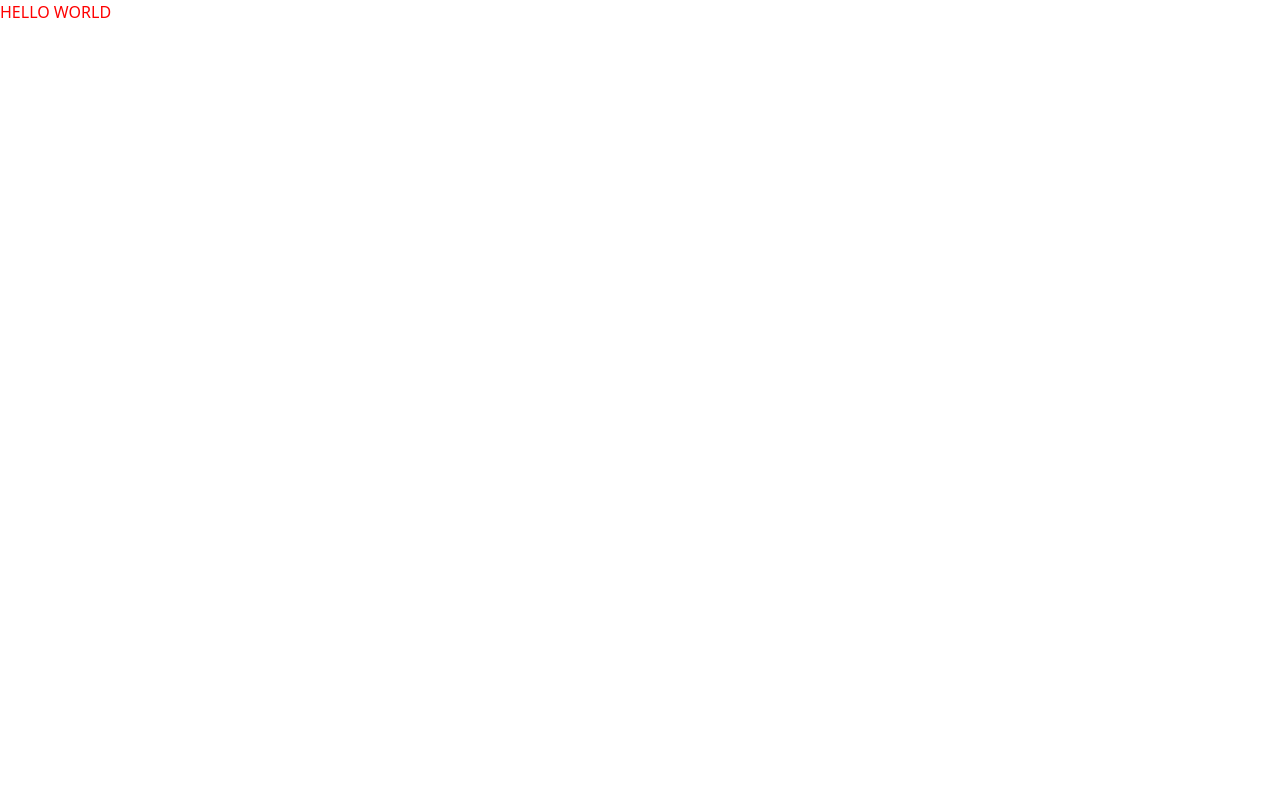
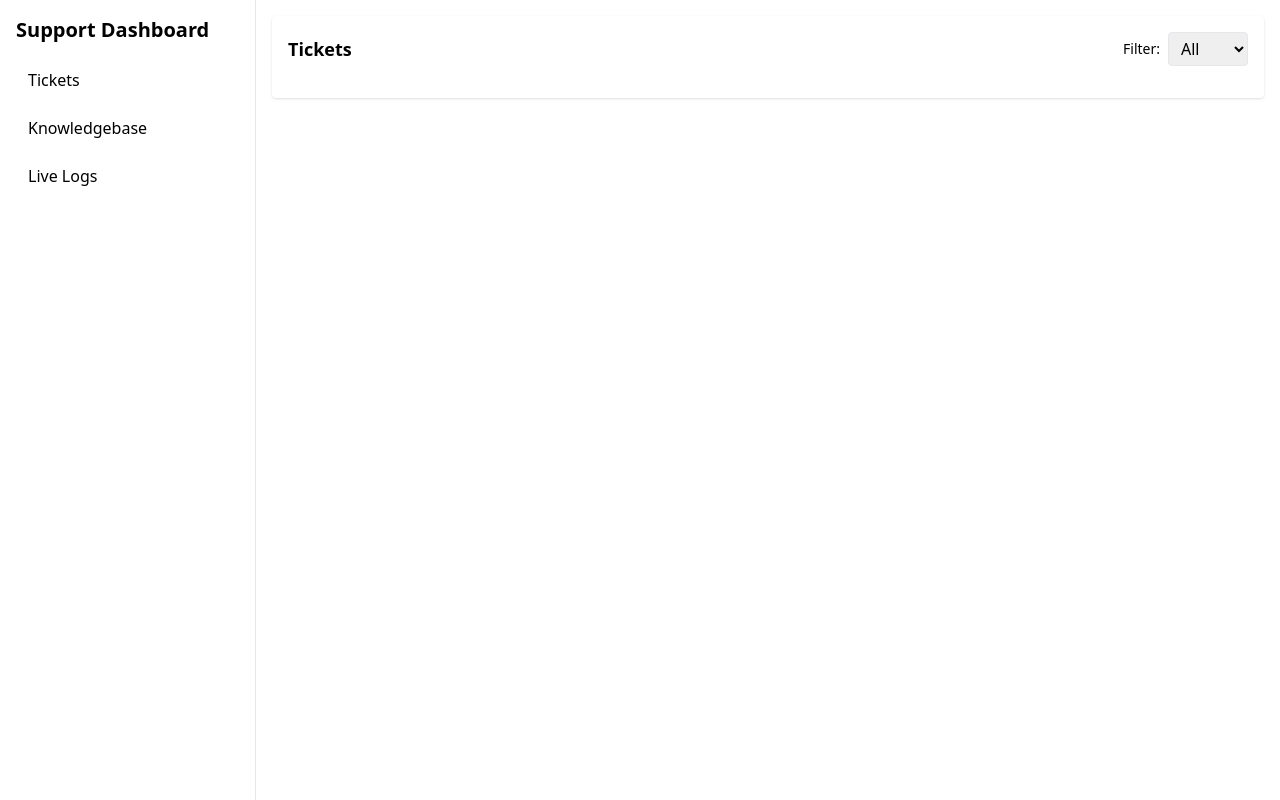
Before and after one commit to Rachit2030/Coding-Assessment, an Angular app in the folder messaging_app/webpage/: page /tickets in a window 1280 px wide. Before the commit this address led to /. Built offline with nearby package versions, Linux system fonts and the light colour scheme.

Commit message:
fixed Webview

```diff
--- a/messaging_app/webpage/src/app/app.component.html
+++ b/messaging_app/webpage/src/app/app.component.html
@@ -1,5 +1,8 @@
-<div style="padding: 20px; text-align: center;">
-  <h1>Internal Tools Dashboard</h1>
-  <p>Angular app is working! 🎉</p>
-  <p>Current path: {{ currentPath }}</p>
+<div class="min-h-screen flex flex-col md:flex-row">
+<nav class="w-full md:w-64 bg-white border-r p-4">
+<app-nav></app-nav>
+</nav>
+<main class="flex-1 p-4">
+<router-outlet></router-outlet>
+</main>
 </div>
--- a/messaging_app/webpage/src/app/app.component.ts
+++ b/messaging_app/webpage/src/app/app.component.ts
@@ -1,8 +1,7 @@
 import { Component } from '@angular/core';
 
 @Component({
-  selector: 'app-root',
-  template: `<h1 style="color: red;">HELLO WORLD</h1>`,
-  styleUrls: []
+selector: 'app-root',
+templateUrl: './app.component.html',
 })
 export class AppComponent { }
--- a/messaging_app/webpage/src/app/nav/nav.component.html
+++ b/messaging_app/webpage/src/app/nav/nav.component.html
@@ -1,10 +1,8 @@
-<nav class="md:hidden bg-white p-3 border-b">
-  <div class="flex justify-between items-center">
-    <div class="font-semibold">Internal Tools</div>
-    <div class="flex gap-2">
-      <a routerLink="/tickets" class="px-2">Tickets</a>
-      <a routerLink="/kb" class="px-2">KB</a>
-      <a routerLink="/logs" class="px-2">Logs</a>
-    </div>
-  </div>
-</nav>
+<div class="space-y-4">
+<h2 class="text-xl font-semibold">Support Dashboard</h2>
+<ul class="space-y-2">
+<li><a class="block px-3 py-2 rounded hover:bg-gray-100" routerLink="/tickets">Tickets</a></li>
+<li><a class="block px-3 py-2 rounded hover:bg-gray-100" routerLink="/kb">Knowledgebase</a></li>
+<li><a class="block px-3 py-2 rounded hover:bg-gray-100" routerLink="/logs">Live Logs</a></li>
+</ul>
+</div>
--- a/messaging_app/webpage/src/app/nav/nav.component.ts
+++ b/messaging_app/webpage/src/app/nav/nav.component.ts
@@ -1,7 +1,7 @@
 import { Component } from '@angular/core';
 
 @Component({
-  selector: 'app-nav',
-  templateUrl: './nav.component.html'
+selector: 'app-nav',
+templateUrl: './nav.component.html'
 })
 export class NavComponent {}
--- /dev/null
+++ b/messaging_app/webpage/src/app/ticket-viewer/ticket-viewer.component.html
@@ -0,0 +1,8 @@
+<div class="bg-white p-4 rounded shadow">
+<div class="flex items-center justify-between mb-4">
+<h3 class="text-lg font-semibold">Tickets</h3>
+<div class="flex items-center gap-2">
+<label class="text-sm">Filter:</label>
+<select [(ngModel)]="filter" class="border rounded px-2 py-1">
+<option>All</option>
+<option>Open</option>
--- /dev/null
+++ b/messaging_app/webpage/src/app/ticket-viewer/ticket-viewer.component.ts
@@ -0,0 +1,30 @@
+import { Component } from '@angular/core';
+
+type Ticket = { id: number; subject: string; status: 'Open'|'In Progress'|'Closed'; createdAt: string };
+
+@Component({
+selector: 'app-ticket-viewer',
+templateUrl: './ticket-viewer.component.html'
+})
+export class TicketViewerComponent {
+tickets: Ticket[] = [];
+filter: 'All'|'Open'|'In Progress'|'Closed' = 'All';
+
+constructor(){
+// create dummy data
+const statuses: Ticket['status'][] = ['Open','In Progress','Closed'];
+for(let i=1;i<=25;i++){
+this.tickets.push({
+id: i,
+subject: `Issue ${i}: Example subject line`,
+status: statuses[i % 3],
+createdAt: new Date(Date.now() - i*1000*60*60*24).toISOString().slice(0,10)
+});
+}
+}
+
+get filtered(){
+if(this.filter === 'All') return this.tickets;
+return this.tickets.filter(t => t.status === this.filter);
+}
+}
--- a/messaging_app/webpage/src/main.ts
+++ b/messaging_app/webpage/src/main.ts
@@ -1,6 +1,6 @@
+import { enableProdMode } from '@angular/core';
 import { platformBrowserDynamic } from '@angular/platform-browser-dynamic';
 import { AppModule } from './app/app.module';
 
-platformBrowserDynamic()
-  .bootstrapModule(AppModule)
-  .catch(err => console.error(err));
+platformBrowserDynamic().bootstrapModule(AppModule)
+.catch(err => console.error(err));
--- a/messaging_app/webpage/src/styles.css
+++ b/messaging_app/webpage/src/styles.css
@@ -1,3 +1,10 @@
 @tailwind base;
 @tailwind components;
 @tailwind utilities;
+
+html, body, app-root {
+height: 100%;
+}
+
+/* small helper */
+.scroll-auto { overflow: auto; }
```
Also changed, not shown: messaging_app/webpage/src/app/app-routing.module.ts (+10 -4 lines), messaging_app/webpage/src/app/app.module.ts (+14 -13 lines), 1 other file (tests, documents, lock files or other folders).
